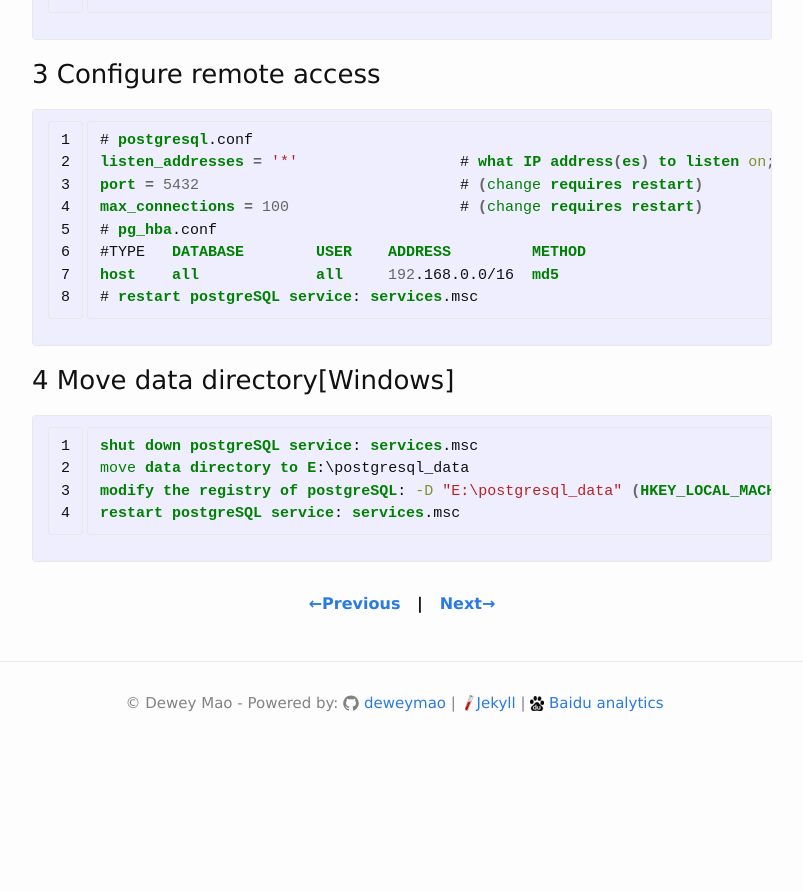
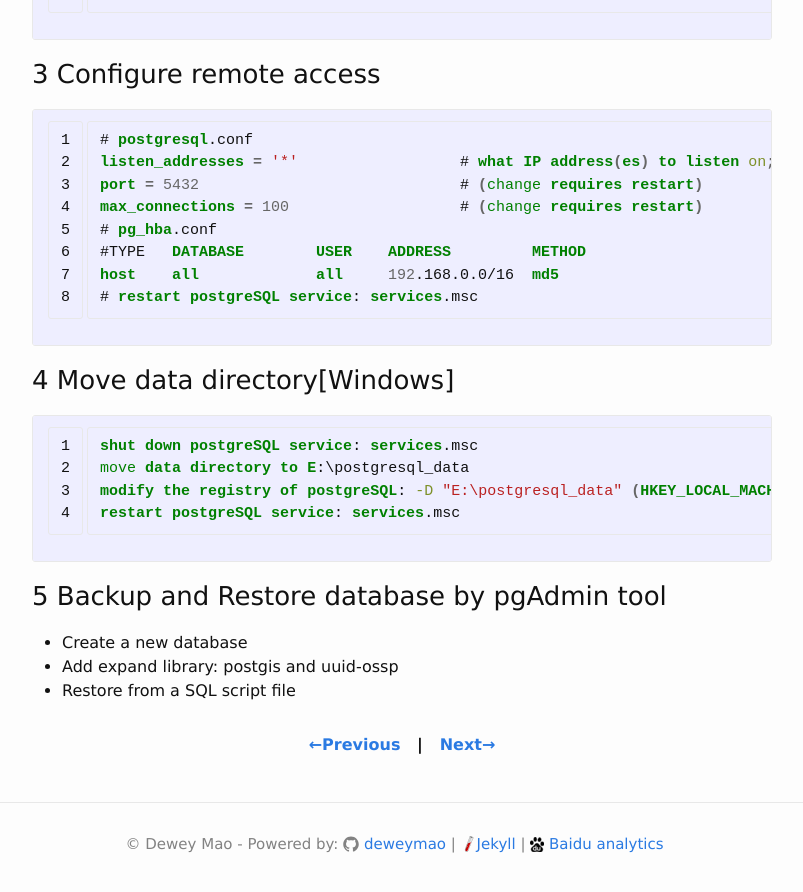
Before and after one commit to deweymao/deweymao.github.io, a Jekyll site: the page built from _posts/2017-11-16-postgressql_installation_and_configuration.md, in a window 1280 px wide and 900 px high, scrolled down 618 px. Shown: the top 892 px of the window, without its empty margins (238-1041 px from the left). Built offline with Jekyll 4.4.1, drawn with Linux system fonts in a browser that asks for light colours; comment, search, counter and statistics services are not loaded; before the commit the page ends 1377 px from its top, so only the background shows below that; some of the changed text lies outside the part shown.

Commit message:
modify post

```diff
--- a/_posts/2017-11-16-postgressql_installation_and_configuration.md
+++ b/_posts/2017-11-16-postgressql_installation_and_configuration.md
@@ -38,3 +38,8 @@ move data directory to E:\postgresql_data
 modify the registry of postgreSQL: -D "E:\postgresql_data" (HKEY_LOCAL_MACHINE\SYSTEM\CurrentControlSet\Services\postgresql-9.5\ImagePath)
 restart postgreSQL service: services.msc
 {% endhighlight %}
+
+### 5 Backup and Restore database by pgAdmin tool
+- Create a new database
+- Add expand library: postgis and uuid-ossp
+- Restore from a SQL script file
```
